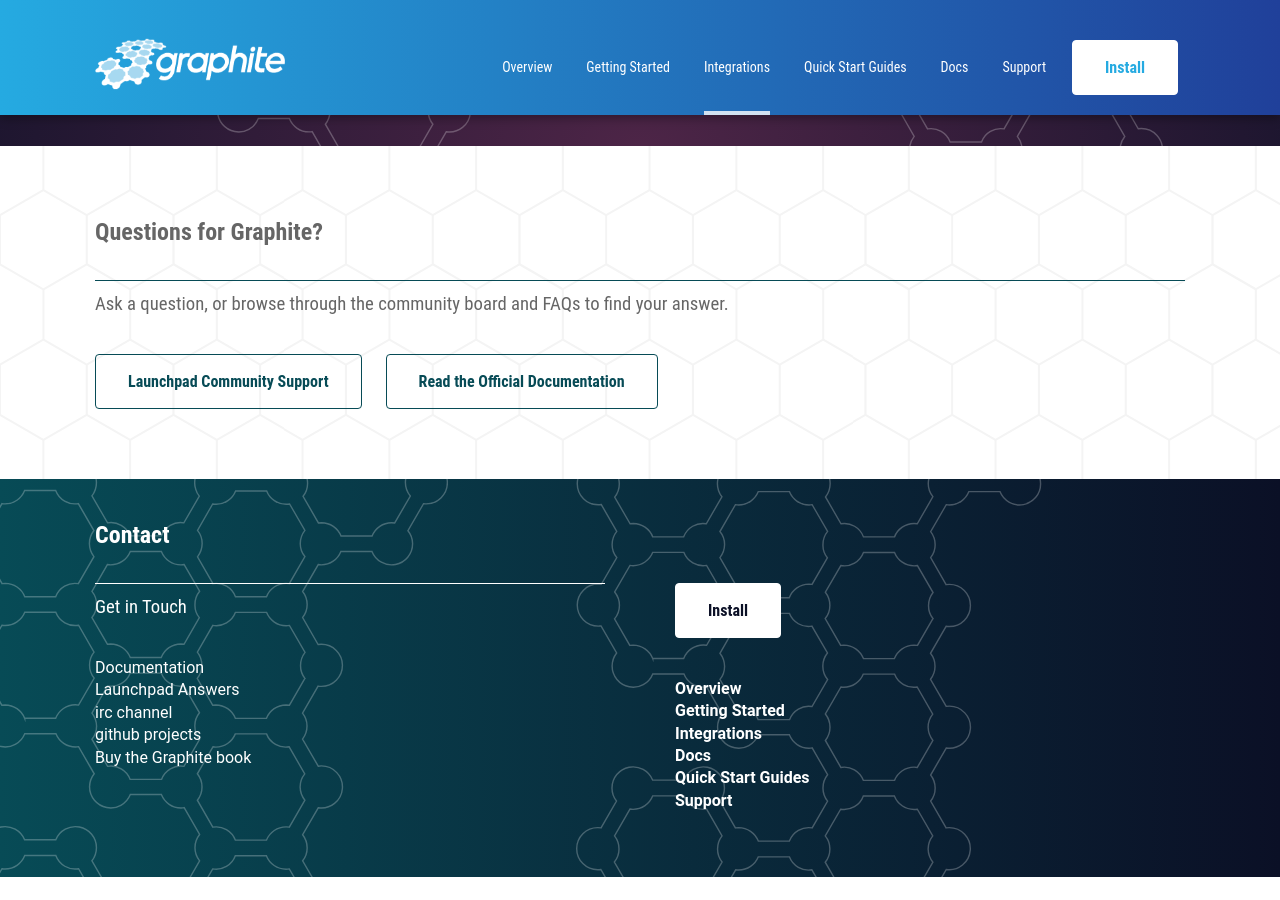
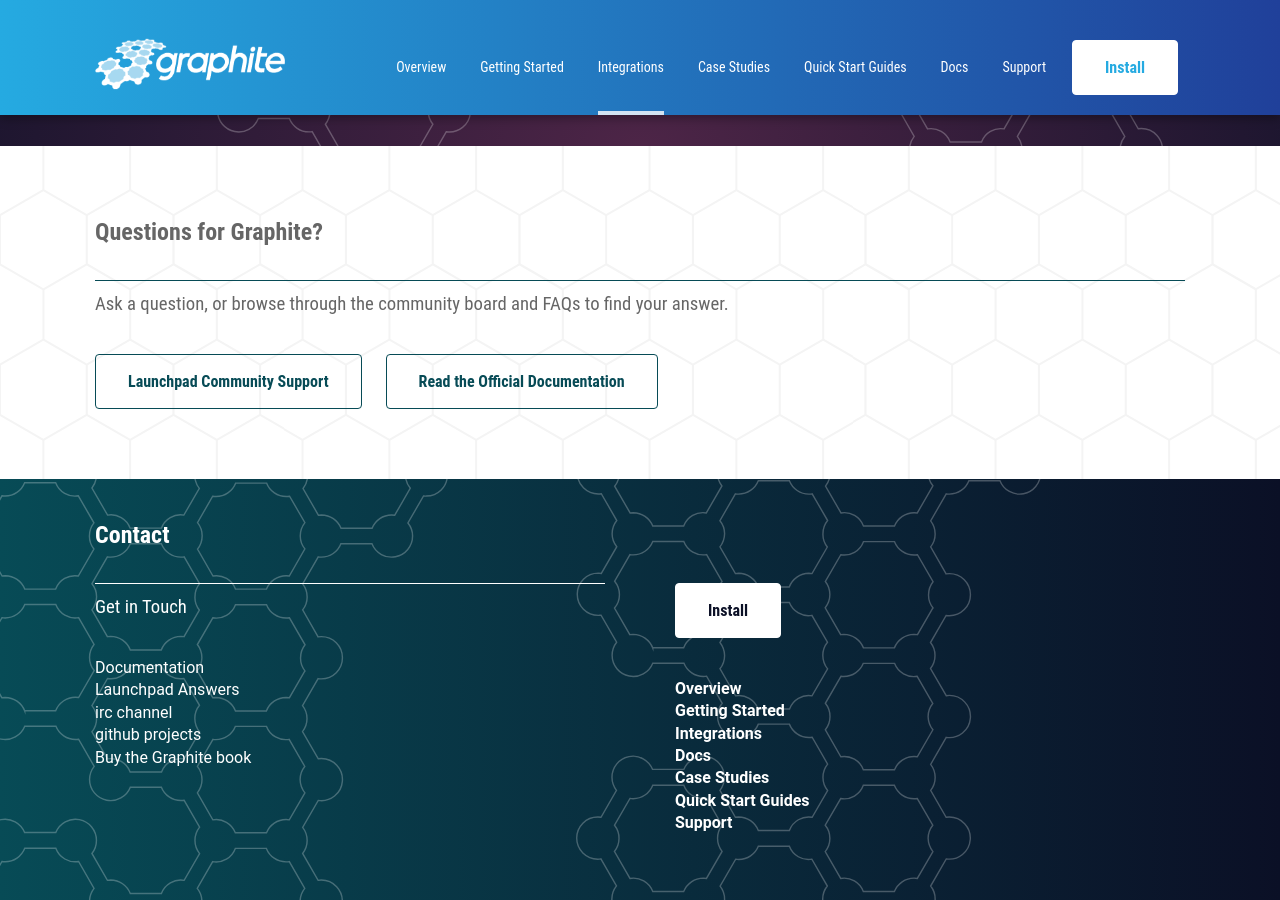
Before and after one commit to graphite-project/graphite-project.github.io, a Jekyll site: the page built from index.html, in a window 1280 px wide and 900 px high, scrolled down 3562 px. Built offline with Jekyll 4.4.1, drawn with Linux system fonts in a browser that asks for light colours; nearby versions of some CDN libraries; before the commit the page ends 4439 px from its top, so only the background shows below that.

Commit message:
re-enable case studies links

```diff
--- a/_includes/page-footer.html
+++ b/_includes/page-footer.html
@@ -41,9 +41,9 @@
           <li class="links-list__item">
             <a class="links-list__link" href="http://graphite.readthedocs.org/en/latest/" target="_blank"><strong>Docs</strong></a>
           </li>
-           <!--li class="links-list__item">
+           <li class="links-list__item">
             <a class="links-list__link" href="/case-studies/" target="_blank"><strong>Case Studies</strong></a>
-          </li-->
+          </li>
           <li class="links-list__item">
             <a class="links-list__link" href="/quick-start-guides/" target="_blank"><strong>Quick Start Guides</strong></a>
           </li>
--- a/_includes/page-header.html
+++ b/_includes/page-header.html
@@ -12,9 +12,9 @@
         <li class="site-nav__item">
           <a class="site-nav__link anchor" href="/#integrations">Integrations</a>
         </li>
-        <!--li class="site-nav__item">
+        <li class="site-nav__item">
           <a class="site-nav__link {% if page.url == '/case-studies/' %}active{% endif %}" href="/case-studies">Case Studies</a>
-        </li-->
+        </li>
         <li class="site-nav__item">
           <a class="site-nav__link {% if page.url == '/quick-start-guides/' %}active{% endif %}" href="/quick-start-guides">Quick Start Guides</a>
         </li>
```
